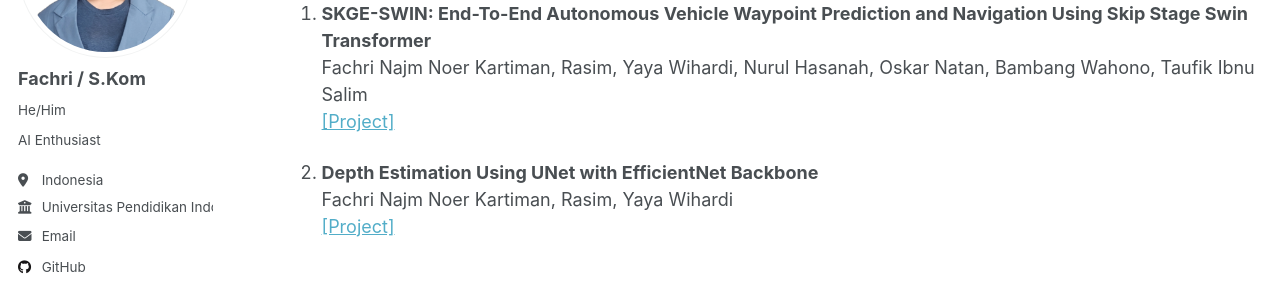
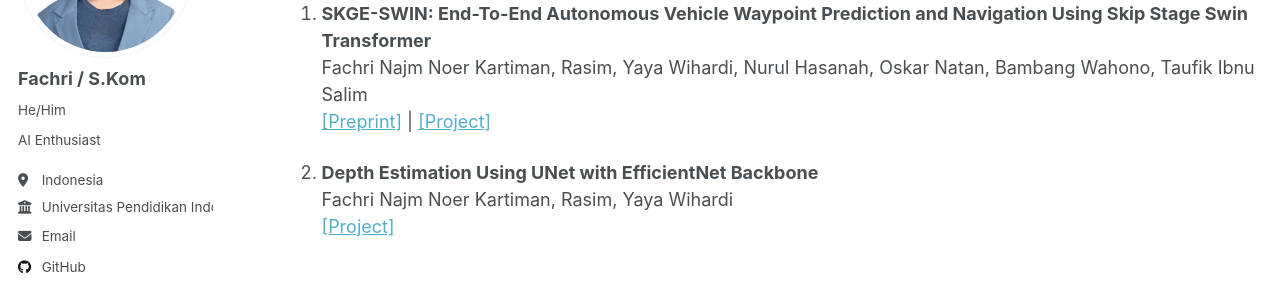
Before and after one commit to fachrinnk4869/fachrinnk4869.github.io, a Jekyll site: the page built from _pages/publications.md, in a window 1280 px wide and 1090 px high. Shown: the part 217-504 px from the top of the window. Built offline with Jekyll 4.4.1, drawn with Linux system fonts in a browser that asks for light colours.

Commit message:
add preprint

```diff
--- a/_pages/publications.md
+++ b/_pages/publications.md
@@ -15,7 +15,7 @@ author_profile: true
         Oskar Natan,
         Bambang Wahono,
         Taufik Ibnu Salim
-   <br>[[Project]](https://github.com/fachrinnk4869/end-to-end-self-driving)
+   <br>[[Preprint]](https://arxiv.org/abs/2508.20762) | [[Project]](https://github.com/fachrinnk4869/end-to-end-self-driving)
 
 1. <b>Depth Estimation Using UNet with EfficientNet Backbone</b> <br>
    Fachri Najm Noer Kartiman,
```
